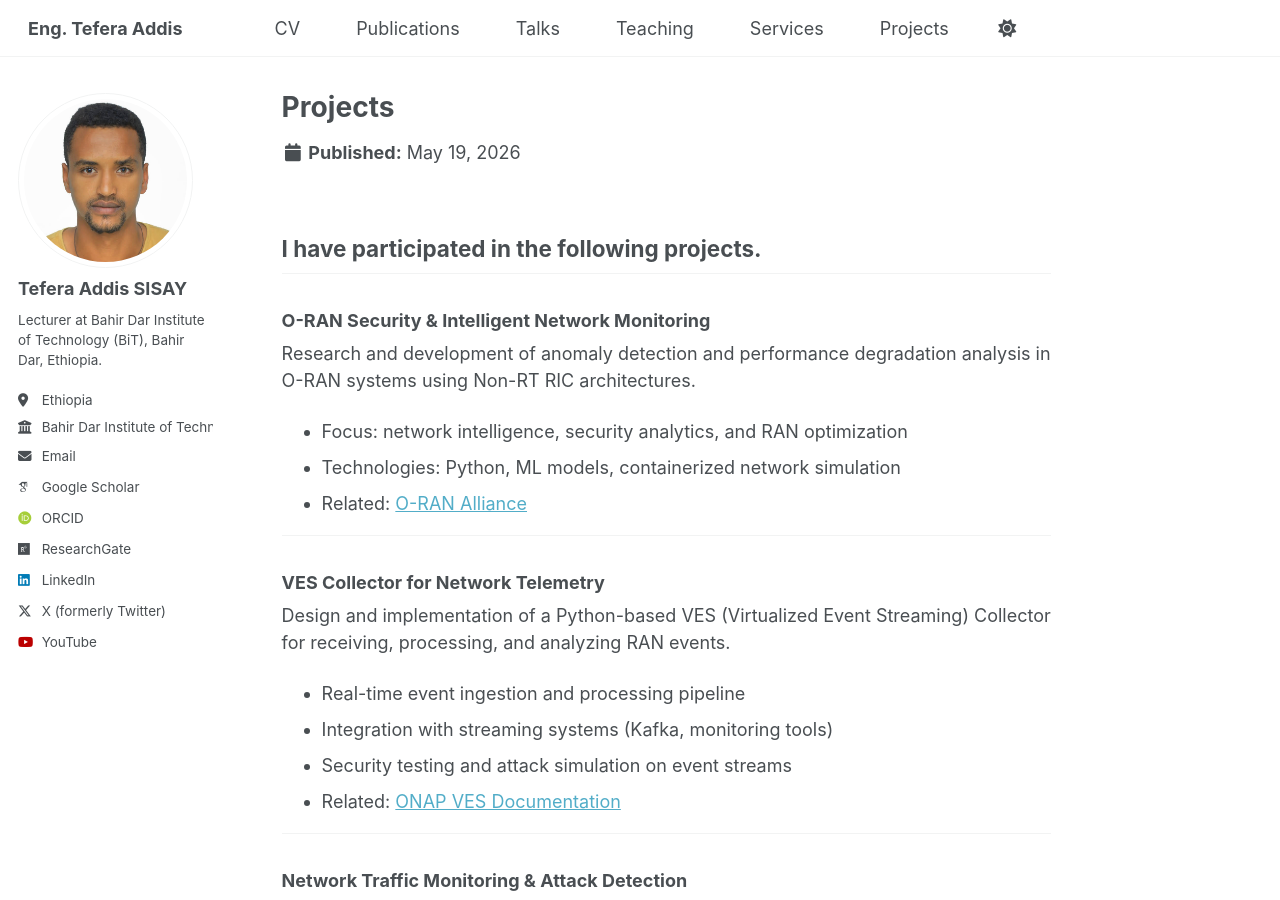
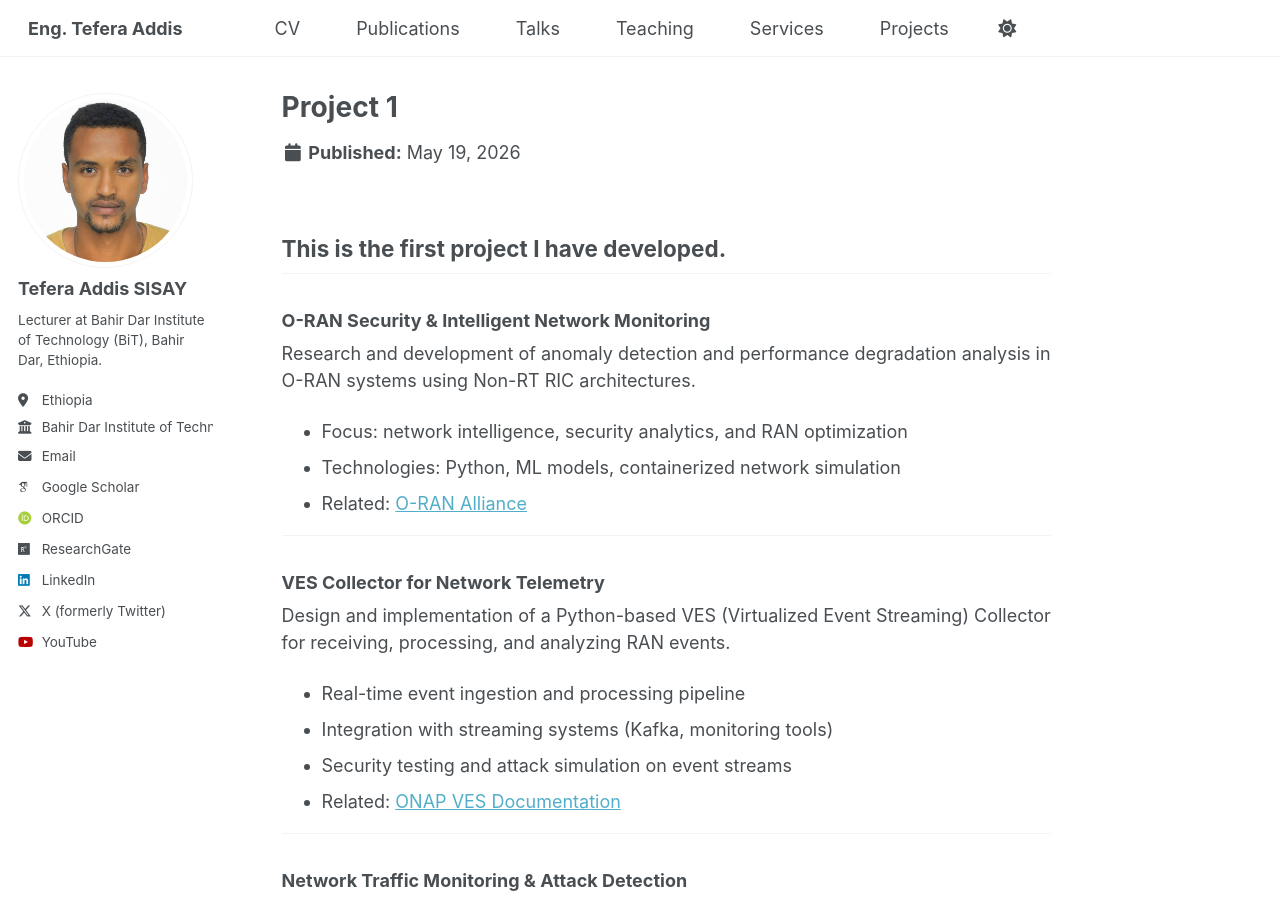
Before and after one commit to tefera-addis-sisay/tefera-addis-sisay.github.io, a Jekyll site: the page built from _project/project_1.md, in a window 1280 px wide and 900 px high. Built offline with Jekyll 4.4.1, drawn with Linux system fonts in a browser that asks for light colours; some web fonts are replaced; a script bundle is joined from its source files by our own code; library files that are not in the unit come from our copies.

Commit message:
Update and rename project.md to project_1.md

```diff
--- a/_project/project.md
+++ b/_project/project_1.md
@@ -1,10 +1,10 @@
 ---
-title: "Projects"
+title: "Project 1"
 permalink: /projects/
 author_profile: true
 ---
 
-## I have participated in the following projects.
+## This is the first project I have developed.
 
 ### O-RAN Security & Intelligent Network Monitoring
 Research and development of anomaly detection and performance degradation analysis in O-RAN systems using Non-RT RIC architectures.
```
